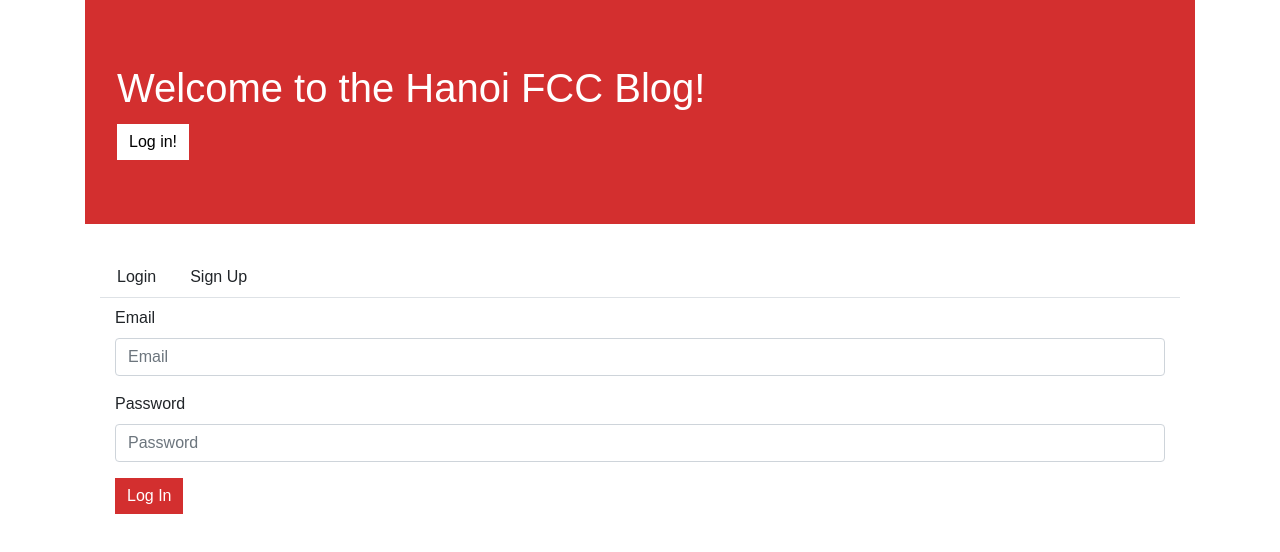
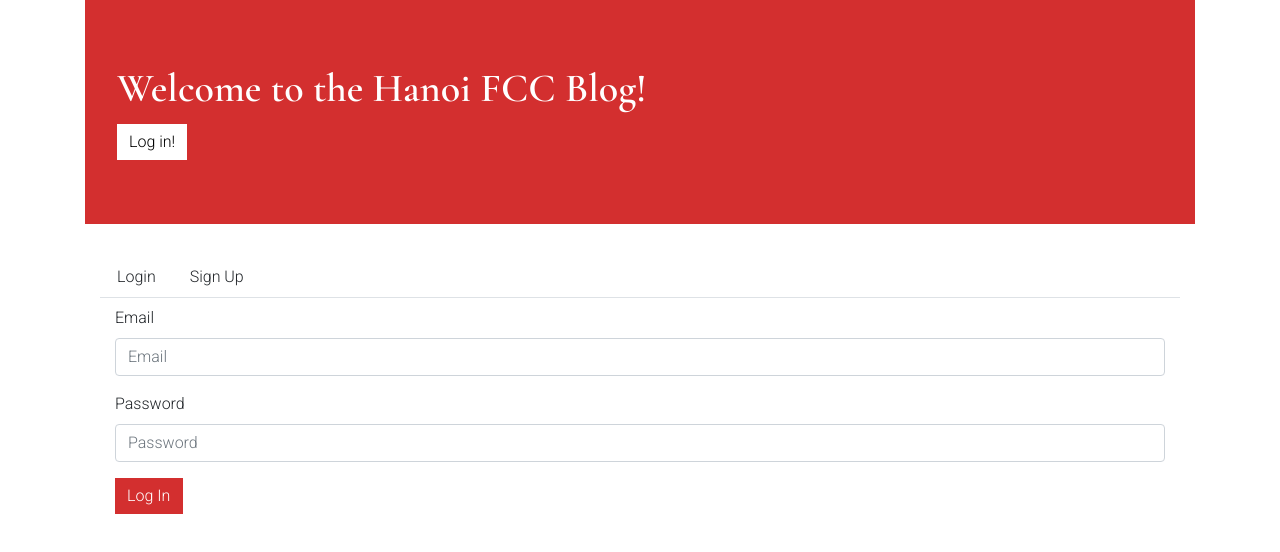
Before and after one commit to mtanzim/blogfcchanoicra, a React (Create React App) app: page /login in a window 1280 px wide. Shown: the top 552 px of the page. Built offline with nearby package versions, Linux system fonts and the light colour scheme; no server answers.

Commit message:
style updates

```diff
--- a/public/index.html
+++ b/public/index.html
@@ -14,8 +14,13 @@
 
     <!--<link rel="stylesheet" href="https://cdn.rawgit.com/twbs/bootstrap/48938155eb24b4ccdde09426066869504c6dab3c/dist/css/bootstrap.min.css">-->
     <link rel="stylesheet" href="https://maxcdn.bootstrapcdn.com/bootstrap/4.0.0/css/bootstrap.min.css" integrity="sha384-Gn5384xqQ1aoWXA+058RXPxPg6fy4IWvTNh0E263XmFcJlSAwiGgFAW/dAiS6JXm" crossorigin="anonymous">
+    <!-- fonts -->
+    <!-- <link href="https://fonts.googleapis.com/css?family=Cormorant+Garamond|Raleway" rel="stylesheet"> -->
+    <!-- <link href="https://fonts.googleapis.com/css?family=Cormorant+Garamond|Roboto" rel="stylesheet"> -->
+    <link href="https://fonts.googleapis.com/css?family=Cormorant+Garamond:600|Roboto:300" rel="stylesheet">
     <!-- <link rel="stylesheet" href="../style/style.css"> -->
     <!--
+
       Notice the use of %PUBLIC_URL% in the tags above.
       It will be replaced with the URL of the `public` folder during the build.
       Only files inside the `public` folder can be referenced from the HTML.
--- /dev/null
+++ b/src/actions/_convertDate.js
@@ -0,0 +1,6 @@
+export function convertDate(postDate) {
+    let msec = Date.parse(postDate)
+    let d = new Date(msec)
+    let options = { weekday: 'long', year: 'numeric', month: 'long', day: 'numeric' };
+    return d.toLocaleDateString("en-US", options)
+}
--- a/src/components/EachComment.js
+++ b/src/components/EachComment.js
@@ -47,5 +47,5 @@ function mapStateToProps(state) {
 }
 
 export default connect(mapStateToProps, null)(EachComment);
-
+//
 // export default EachComment;
--- a/src/components/posts_index.js
+++ b/src/components/posts_index.js
@@ -3,7 +3,7 @@ import React, { Component } from "react";
 import { connect } from "react-redux";
 import { Link } from "react-router-dom";
 import { fetchPosts } from "../actions";
-
+import { convertDate } from "../actions/_convertDate"
 
 // import { loadAuth } from '../actions/_loadAuth'
 
@@ -17,6 +17,13 @@ class PostsIndex extends Component {
   //   this.props.loadAuth()
   // }
 
+  // convertDate(postDate) {
+  //   let msec = Date.parse(postDate)
+  //   let d = new Date(msec)
+  //   let options = { weekday: 'long', year: 'numeric', month: 'long', day: 'numeric' };
+  //   return d.toLocaleDateString("en-US", options)
+  // }
+
   renderPosts() {
     return _.map(this.props.posts, post => {
       return (
@@ -24,7 +31,7 @@ class PostsIndex extends Component {
           <li className="list-group-item" key={post._id}>
 
             <h6>{post.title + ' - ' + post.username}</h6>
-            <sub className='float-right'>{post.updatedAt}</sub>
+            <sub className='float-right'>{convertDate(post.updatedAt)}</sub>
 
           </li>
         </Link>
--- a/src/components/posts_show.js
+++ b/src/components/posts_show.js
@@ -3,6 +3,7 @@ import { connect } from "react-redux";
 import { Link } from "react-router-dom";
 import { fetchPost, deletePost, fetchComments } from "../actions";
 import CommentsShow from './comments_show';
+import { convertDate } from "../actions/_convertDate"
 
 // import { loadAuth } from '../actions/_loadAuth'
 
@@ -54,7 +55,7 @@ class PostsShow extends Component {
           </div>)}
         </div>
         <h3 style={{ marginTop: 20 }}>{post.title}</h3>
-        <p className=''>{post.updatedAt}</p>
+        <p className=''>{convertDate(post.updatedAt)}</p>
         <p>{post.username}</p>
 
         <div className='postContent'>{post.content}</div>
--- a/src/style/style.css
+++ b/src/style/style.css
@@ -1,3 +1,23 @@
+body, a, input, textarea {
+  font-family: 'Roboto',
+  sans-serif;
+}
+
+h1, h2, h3, h4, h5 {
+
+
+  font-family: 'Cormorant Garamond',
+  serif;
+
+}
+
+textarea {
+  resize: none;
+}
+
+
+
+
 .container .btn {
   background-color: #d32f2f;
   color: #ffffff;
@@ -7,10 +27,15 @@
 
 .jumbotron {
   background-color: #d32f2f;
+  /* opacity: 0.2; */
+  /* background-image: url("hanoi.jpg"); */
+  /* background-size: cover; */
+  /* background-position: 1000px 1150px; */
   color: #ffffff;
   text-align: left;
   border-radius: 0;
   overflow: hidden;
+  size: 1000px 600px;
 }
 
 .jumbotron .btn {
@@ -41,14 +66,14 @@
 }
 
 .list-group a {
-  color: #ffffff;
+  color: #000000;
   border-radius: 0px;
 }
 
 
 .list-group .list-group-item {
-  background-color: #d32f2f;
-  border-bottom: 6px solid white;
+  /* background-color: #d32f2f; */
+  border-bottom: 1px solid #d32f2f;
   border-radius: 0px;
   overflow: hidden;
   border-left: none;
@@ -58,7 +83,8 @@
 }
 
 .btn, btn:hover {
-    border-right: 6px solid white;
+    /* border-right: 1px solid white; */
+    margin-right: 6px;
     border-radius: 0px;
     border-left: none;
     border-bottom: none;
```
